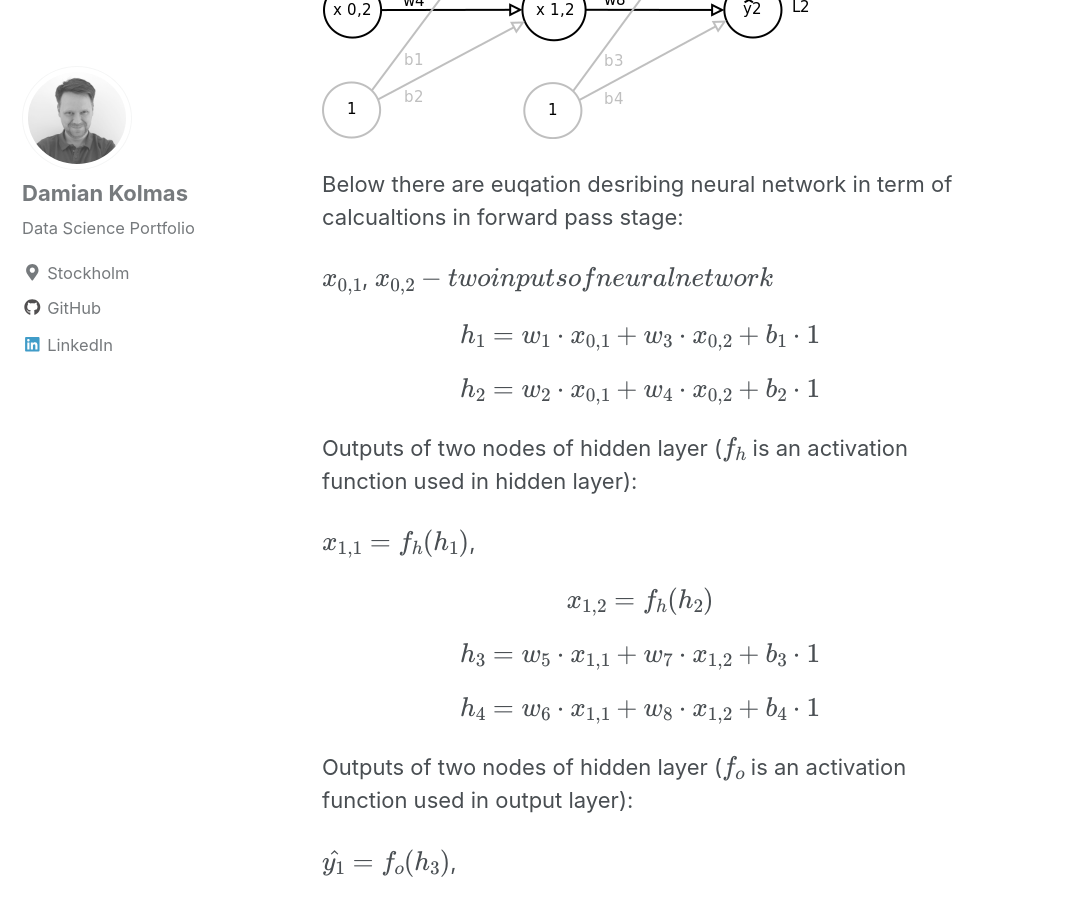
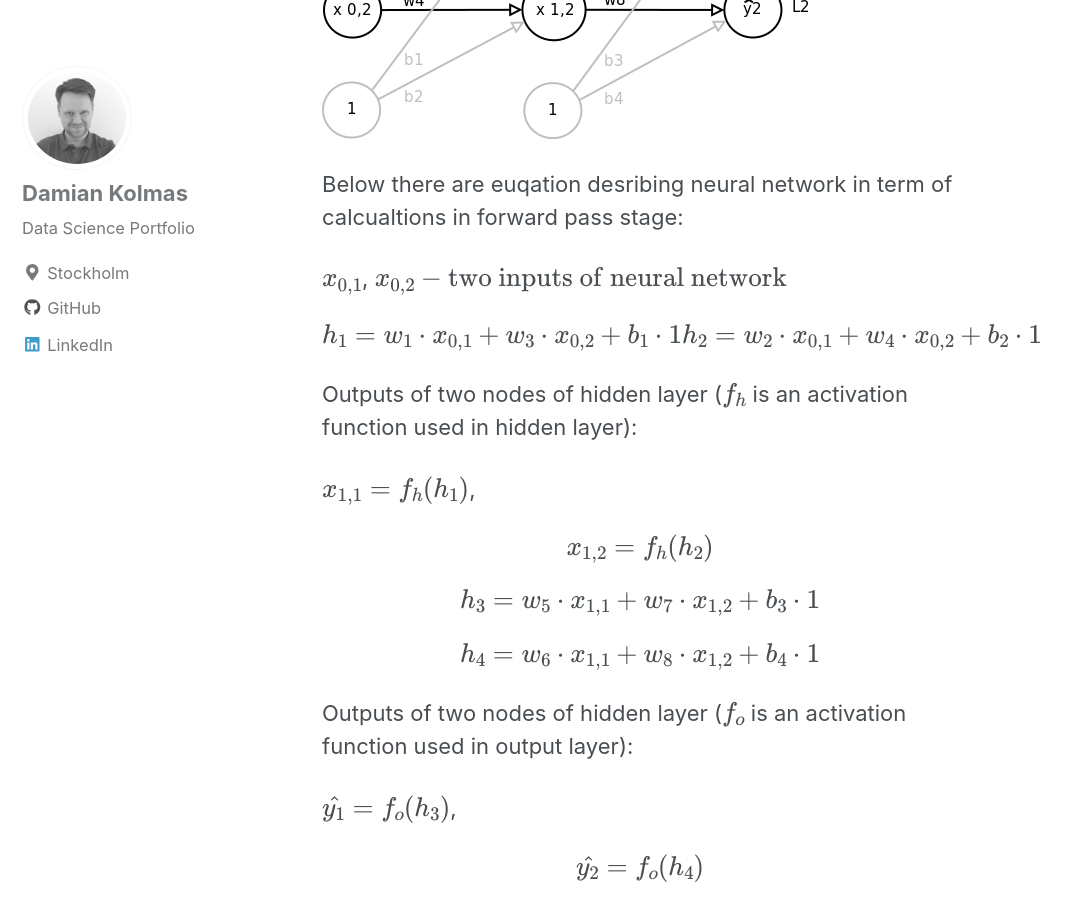
Before and after one commit to DKolmas/DKolmas.github.io, a Jekyll site: the page built from _posts/2019-03-29-Backpropagation-Algorithm-Explained.md, in a window 1280 px wide and 900 px high, scrolled down 824 px. Shown: the whole window, without its empty margins (0-1080 px from the left). Built offline with Jekyll 4.4.1, drawn with Linux system fonts in a browser that asks for light colours; cached includes are drawn as plain includes; formulas are drawn with MathJax 3.

Commit message:
another update

```diff
--- a/_posts/2019-03-29-Backpropagation-Algorithm-Explained.md
+++ b/_posts/2019-03-29-Backpropagation-Algorithm-Explained.md
@@ -17,11 +17,11 @@
 
 Below there are euqation desribing neural network in term of calcualtions in forward pass stage:
 
-$$ x_{0,1}$$, $$x_{0,2} - two inputs of neural network $$
+$$ x_{0,1}$$, $$x_{0,2} - \text{two inputs of neural network} $$
 
-$$ h_1 = w_1 \cdot x_{0,1} + w_3 \cdot x_{0,2} + b_1 \cdot 1 $$
+$$ h_1 = w_1 \cdot x_{0,1} + w_3 \cdot x_{0,2} + b_1 \cdot 1 \\
 
-$$ h_2 = w_2 \cdot x_{0,1} + w_4 \cdot x_{0,2} + b_2 \cdot 1 $$
+h_2 = w_2 \cdot x_{0,1} + w_4 \cdot x_{0,2} + b_2 \cdot 1 $$
 
 Outputs of two nodes of hidden layer ($$f_h$$ is an activation function used in hidden layer):
 
```
